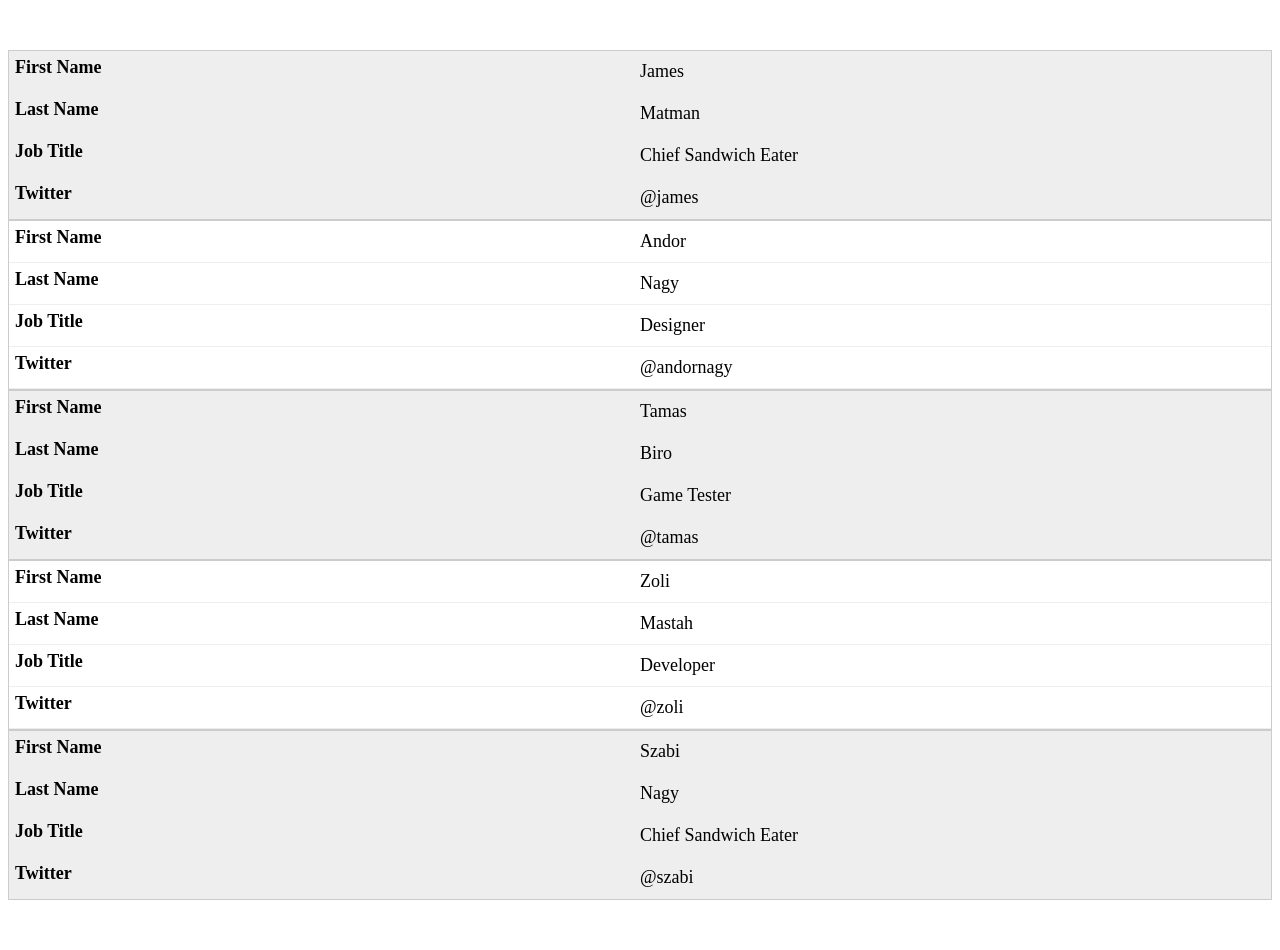
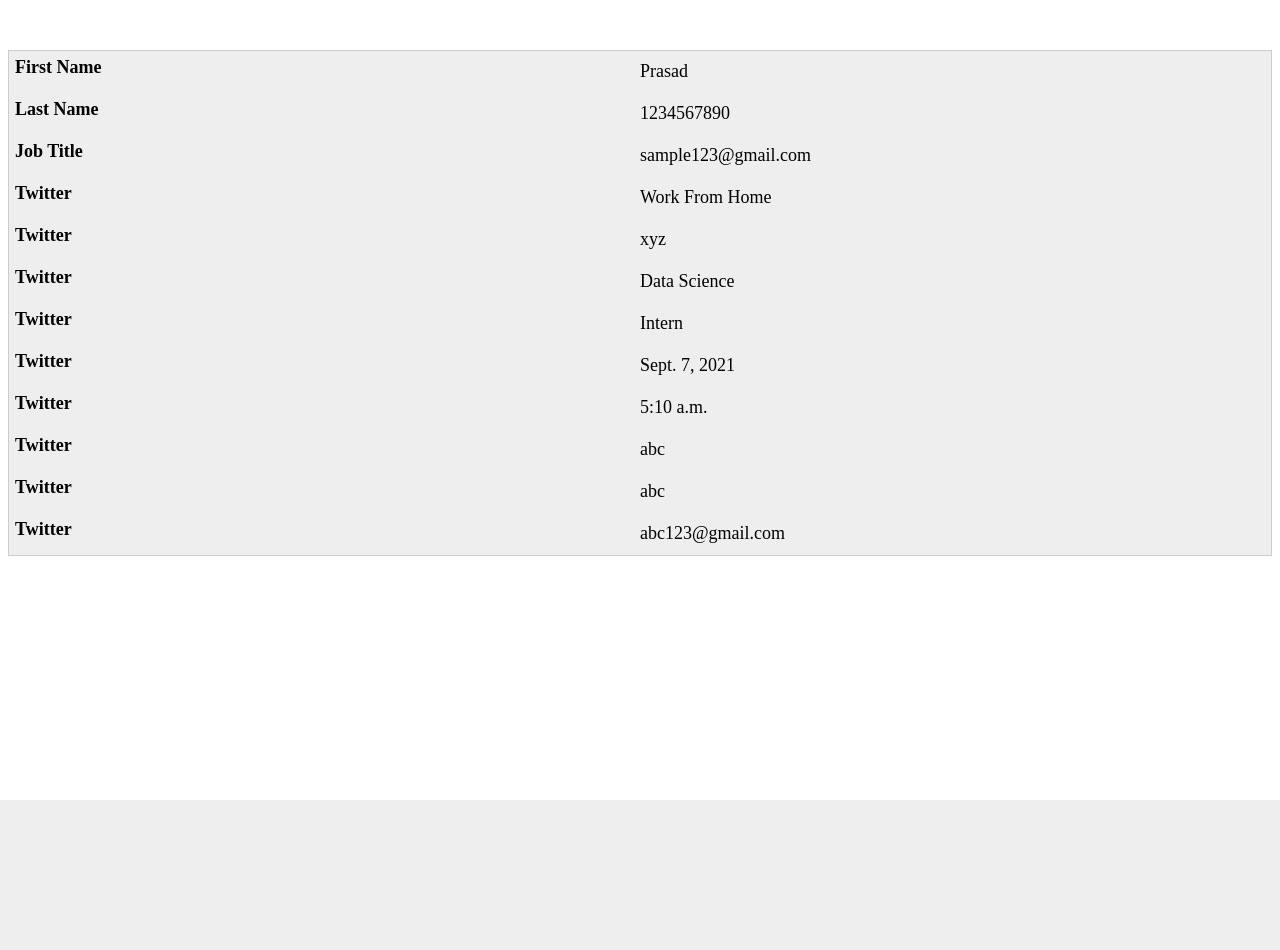
Before and after one commit to Prasadchaskar/InterviewDashboard, a Django app: page / in a window 1280 px wide. After the commit the page ends 800 px from the top, so only its background shows below. Run offline with Django 3.2, Linux system fonts and the light colour scheme; data comes from the database, SQL or seed files in the repository; both versions use the stored data as it was after the commit.

Commit message:
Update views.py

```diff
--- a/InterviewDash/settings.py
+++ b/InterviewDash/settings.py
@@ -119,9 +119,11 @@
 # Static files (CSS, JavaScript, Images)
 # https://docs.djangoproject.com/en/3.2/howto/static-files/
 
+import os
 STATIC_URL = '/static/'
-MEDIA_ROOT= BASE_DIR / 'media'
 MEDIA_URL='/media/'
+MEDIA_ROOT = os.path.join(BASE_DIR, 'media')
+
 # Default primary key field type
 # https://docs.djangoproject.com/en/3.2/ref/settings/#default-auto-field
 
--- a/myApp/models.py
+++ b/myApp/models.py
@@ -21,7 +21,7 @@
     candidate_contact       =       models.CharField(max_length=10)
     candidate_mail          =       models.EmailField()
     candidate_cv            =       models.FileField(upload_to='media/')
-    avialable_for           =       models.CharField(max_length=30,choices=Available_choices)
+    avialable_for           =       models.CharField(max_length=80,choices=Available_choices)
     company                 =       models.CharField(max_length=50)
     technology              =       models.CharField(max_length=50)
     post                    =       models.CharField(max_length=30)
--- a/myApp/templates/home.html
+++ b/myApp/templates/home.html
@@ -5,43 +5,37 @@
 <table>
   <thead>
     <tr>
-      <th>First Name</th>
-      <th>Last Name</th>
-      <th>Job Title</th>
-      <th>Twitter</th>
+      <th>Candidate Name</th>
+      <th>Candidate Contact</th>
+      <th>Candidate Email</th>
+      <th>avialable_for</th>
+      <th>Company</th>
+      <th>Technology</th>
+      <th>Post</th>
+      <th>Scheduled Date</th>
+      <th>Scheduled Time</th>
+       <th>Scheduled By</th>
+      <th>Interviewer Name</th>
+      <th>Interviewer Email</th>
     </tr>
   </thead>
   <tbody>
+    {% for rec in records %}
     <tr>
-      <td data-column="First Name">James</td>
-      <td data-column="Last Name">Matman</td>
-      <td data-column="Job Title">Chief Sandwich Eater</td>
-      <td data-column="Twitter">@james</td>
+      <td data-column="First Name">{{ rec.name}}</td>
+      <td data-column="Last Name">{{ rec.candidate_contact }}</td>
+      <td data-column="Job Title">{{ rec.candidate_mail}}</td>
+      <td data-column="Twitter">{{ rec.avialable_for}}</td>
+      <td data-column="Twitter">{{ rec.company}}</td>
+      <td data-column="Twitter">{{ rec.technology}}</td>
+      <td data-column="Twitter">{{ rec.post}}</td>
+      <td data-column="Twitter">{{ rec.scheduled_date}}</td>
+      <td data-column="Twitter">{{ rec.scheduled_time}}</td>
+      <td data-column="Twitter">{{ rec.scheduled_by}}</td>
+      <td data-column="Twitter">{{ rec.interviewr_name}}</td>
+      <td data-column="Twitter">{{ rec.interviewr_mail}}</td>
     </tr>
-    <tr>
-      <td data-column="First Name">Andor</td>
-      <td data-column="Last Name">Nagy</td>
-      <td data-column="Job Title">Designer</td>
-      <td data-column="Twitter">@andornagy</td>
-    </tr>
-    <tr>
-      <td data-column="First Name">Tamas</td>
-      <td data-column="Last Name">Biro</td>
-      <td data-column="Job Title">Game Tester</td>
-      <td data-column="Twitter">@tamas</td>
-    </tr>
-    <tr>
-      <td data-column="First Name">Zoli</td>
-      <td data-column="Last Name">Mastah</td>
-      <td data-column="Job Title">Developer</td>
-      <td data-column="Twitter">@zoli</td>
-    </tr>
-    <tr>
-      <td data-column="First Name">Szabi</td>
-      <td data-column="Last Name">Nagy</td>
-      <td data-column="Job Title">Chief Sandwich Eater</td>
-      <td data-column="Twitter">@szabi</td>
-    </tr>
+    {% endfor %}
   </tbody>
 </table>
 {% endblock body %}
--- a/myApp/urls.py
+++ b/myApp/urls.py
@@ -1,4 +1,3 @@
-from typing import ValuesView
 from django.urls import path,include
 from . import views
 urlpatterns = [
--- a/myApp/views.py
+++ b/myApp/views.py
@@ -1,14 +1,16 @@
 from django.shortcuts import render,redirect
 from . models import Candidate
 from . forms import ScheduleForm
+
 # Create your views here.
 
 
 def home(request):
-    return render(request,'home.html')
+    records = Candidate.objects.all()
+    return render(request,'home.html',{'records':records})
 def Interviewschedul(request):
     if request.method == 'POST':
-        form = ScheduleForm(request.POST)
+        form = ScheduleForm(request.POST,request.FILES)
         if form.is_valid():
             form.save()
             return redirect('home')
```
Also changed, not shown: myApp/forms.py (+8 -3 lines), myApp/templates/scheduleform.html (+10 -4 lines), db.sqlite3, myApp/migrations/0003_alter_candidate_status.py (added), myApp/migrations/0004_auto_20210910_1911.py (added), myApp/migrations/0005_candidate_candidate_cv.py (added), 1 other file.
